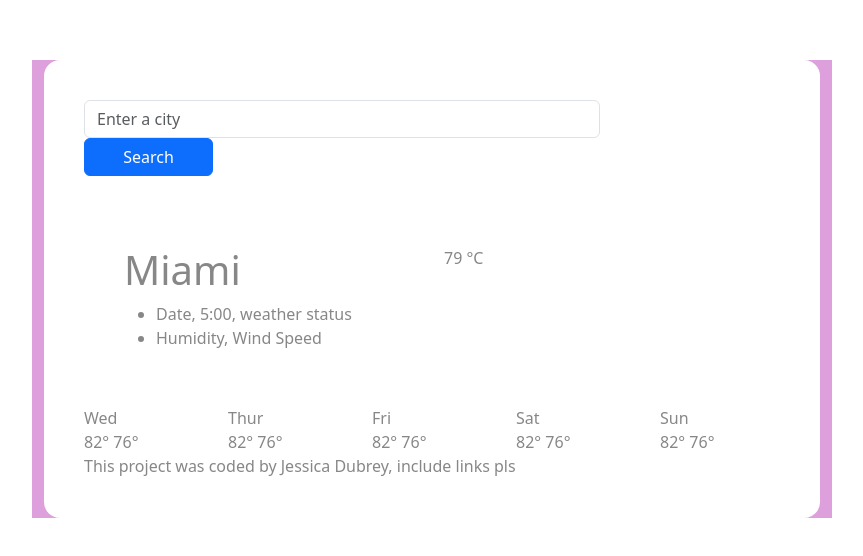
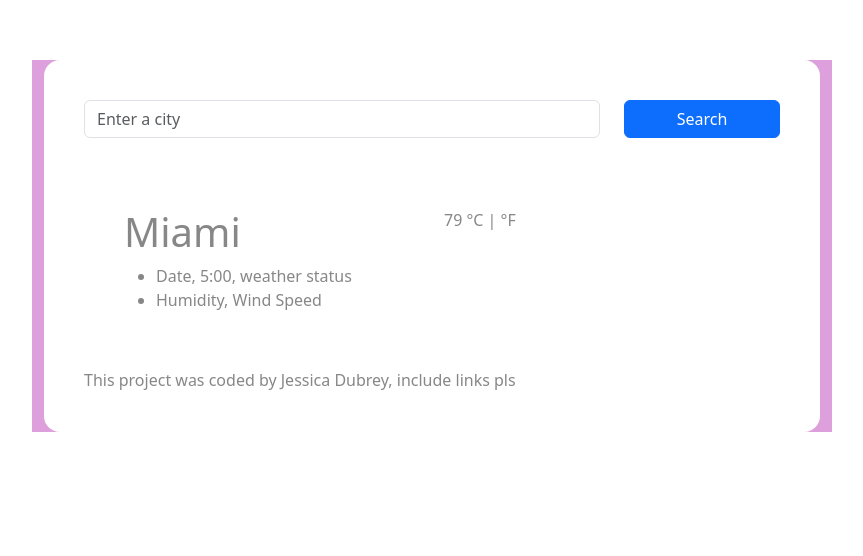
Before and after one commit to jdubrey/Weather-FP, a plain HTML site: page index.html in a window 1280 px wide. Shown: the whole page, without its empty margins (208-1071 px from the left). Drawn offline with nearby package versions, Linux system fonts and the light colour scheme.

Commit message:
Removed weekly forecast, aligned search bar

```diff
--- a/index.html
+++ b/index.html
@@ -23,20 +23,20 @@
       <div class="container">
         <div class="weather">
           <form class="input-city">
-            <div class="row">
+            <div class="row justify-content-start">
               <div class="col-9">
                 <input
                   type="search"
                   placeholder="Enter a city"
                   class="form-control search-input"
                 />
+              </div>
               <div class="col-3">
                 <input
                   type="submit"
                   class="btn btn-primary w-100"
                   value="Search"
                 />
-                </div>
               </div>
             </div>
           </form>
@@ -56,56 +56,7 @@
               <div class="col-lg-6 col-md-6 col-sm-8">
                 <div>
                   <span class="temperature">79</span>
-                  <span class="unit">°C</span>
-                </div>
-              </div>
-            </div>
-          </div>
-
-          <div class="weekly forecast row">
-            <div class="col">
-              <div class="weekly forcast preview">
-                <div class="forecast-time">Wed</div>
-                <div class="forecast-temperature">
-                  <span class="forecast-temperature-max">82°</span>
-                  <span class="forecast-temperature-min">76°</span>
-                </div>
-              </div>
-            </div>
-            <div class="col">
-              <div class="weekly forcast preview">
-                <div class="forecast-time">Thur</div>
-                <div class="forecast-temperature">
-                  <span class="forecast-temperature-max">82°</span>
-                  <span class="forecast-temperature-min">76°</span>
-                </div>
-              </div>
-            </div>
-            <div class="col">
-              <div class="weekly forcast preview">
-                <div class="forecast-time">Fri</div>
-                <div class="forecast-temperature">
-                  <span class="forecast-temperature-max">82°</span>
-                  <span class="forecast-temperature-min">76°</span>
-                </div>
-              </div>
-            </div>
-
-            <div class="col">
-              <div class="weekly forcast preview">
-                <div class="forecast-time">Sat</div>
-                <div class="forecast-temperature">
-                  <span class="forecast-temperature-max">82°</span>
-                  <span class="forecast-temperature-min">76°</span>
-                </div>
-              </div>
-            </div>
-            <div class="col">
-              <div class="weekly forcast preview">
-                <div class="forecast-time">Sun</div>
-                <div class="forecast-temperature">
-                  <span class="forecast-temperature-max">82°</span>
-                  <span class="forecast-temperature-min">76°</span>
+                  <span class="unit">°C | °F</span>
                 </div>
               </div>
             </div>
```
Lines whose indentation alone changed are shown as unchanged.
